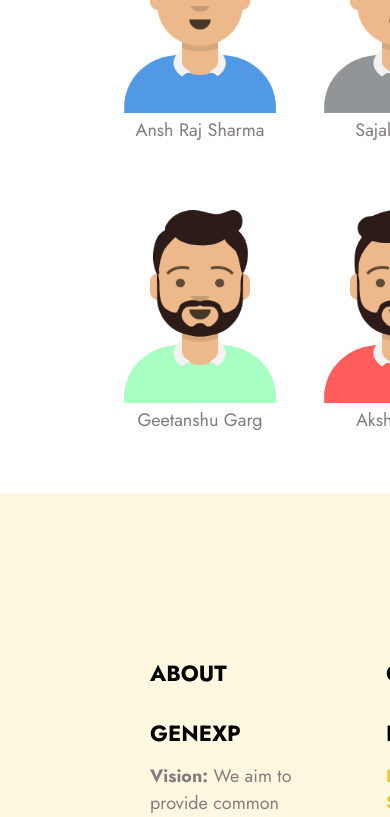
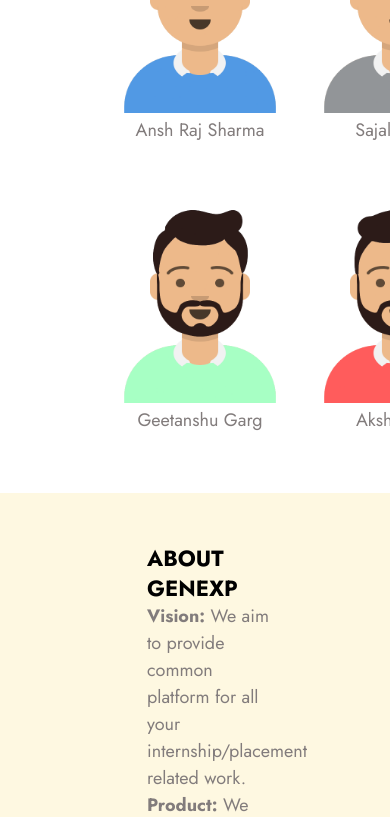
Before and after one commit to ktarun1419/genexp, a React (Create React App) app: page /aboutus in a window 390 px wide. Shown: the part 1180-1997 px from the top of the page. Built offline with nearby package versions, Linux system fonts and the light colour scheme.

Commit message:
Added responsiveness to Footer section

```diff
--- a/src/components/Footer.css
+++ b/src/components/Footer.css
@@ -18,3 +18,79 @@
     color: #f1c40f;
     font-size: 175%;
 }
+
+@media (min-width: 1024px){
+    h3{
+        line-height: 3rem;
+    }
+}
+
+@media (min-width: 768px) and (max-width: 1023px){
+    h3{
+        line-height: 3rem;
+    }
+
+    .Box{
+        height: auto;
+    }
+
+    .Element{
+        margin-right: 5px;
+        width: 29vw;
+    }
+
+
+}
+
+@media (max-width: 768px) {
+    .Box{
+        flex-direction: row;
+        height: auto;
+        align-items: top;
+        text-align: left;
+    }
+
+    .Element1{
+        margin: 40px;
+        padding-left: 30px;
+        margin-right : 5px;
+        width: 40vw;
+    }
+
+    .Element{
+        margin: 40px;
+        width: 29vw;
+    }
+
+    h3{
+        line-height: 3rem;
+    }
+
+}
+
+@media (max-width: 558px){
+    .Box{
+        flex-direction: column;
+        height: auto;
+        align-items: center;
+        text-align: left;
+    }
+
+    .Element1{
+        margin: 50px;
+        margin-left : 0px;
+        margin-right: 0px;
+        width: 40vw;
+    }
+
+    .Element{
+        margin: 10px;
+        margin-top: 10px;
+        width: 29vw;
+    }
+
+    .Element1 p {
+        width: auto;
+        padding: 0px;
+    }
+}
--- a/src/components/Footer.js
+++ b/src/components/Footer.js
@@ -8,7 +8,7 @@ function Footer() {
       <div className='Element1'>
           <h3>ABOUT GENEXP</h3>
           <p><b>Vision:</b> We aim to provide common platform for all your internship/placement related work.<br/><b>Product: </b>We designed our website in easy to use way with concern of personal data protection using blockchain technology.</p>
-          <div></div>
+
       </div>
 
       <div className='Element'>
```
